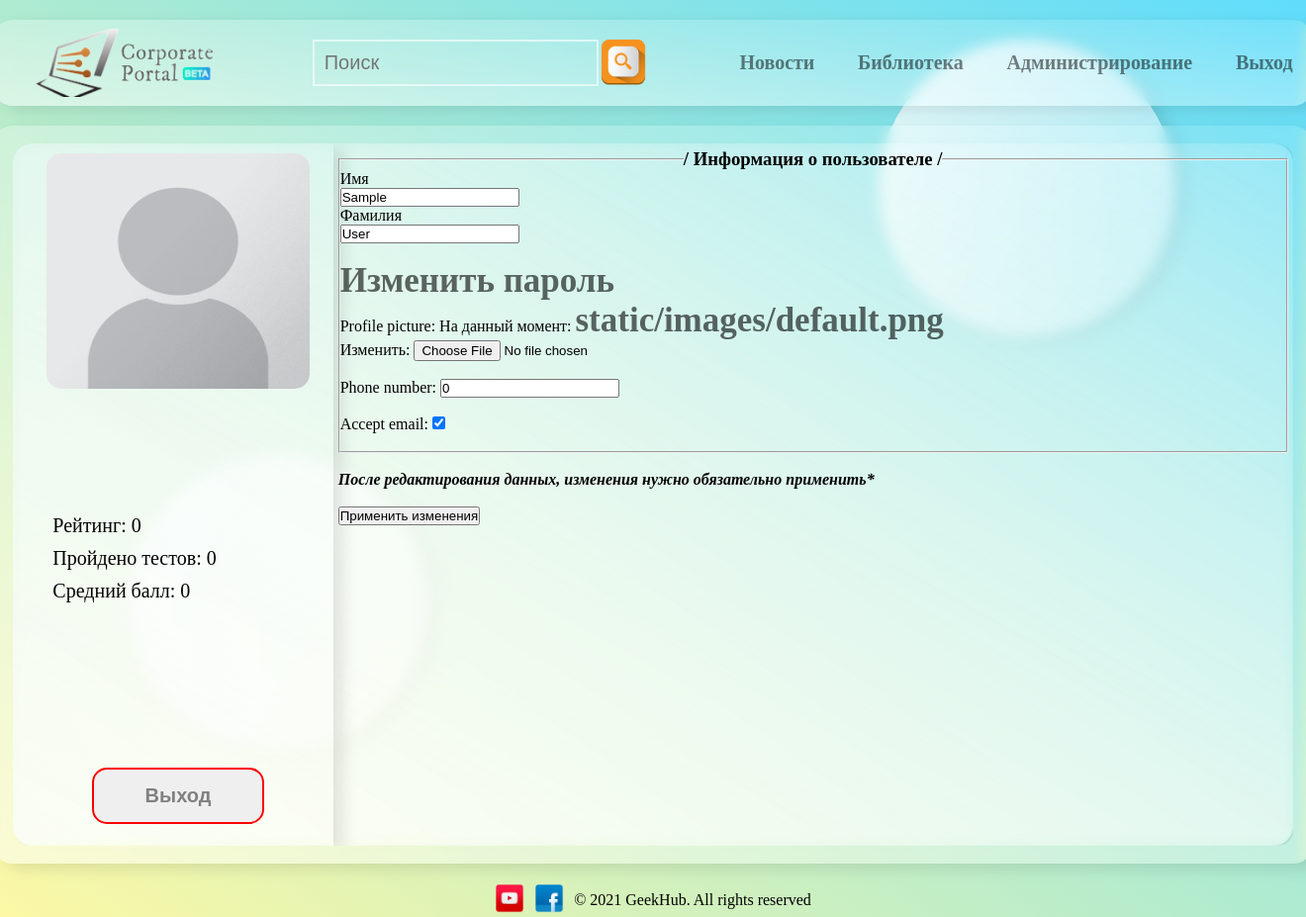
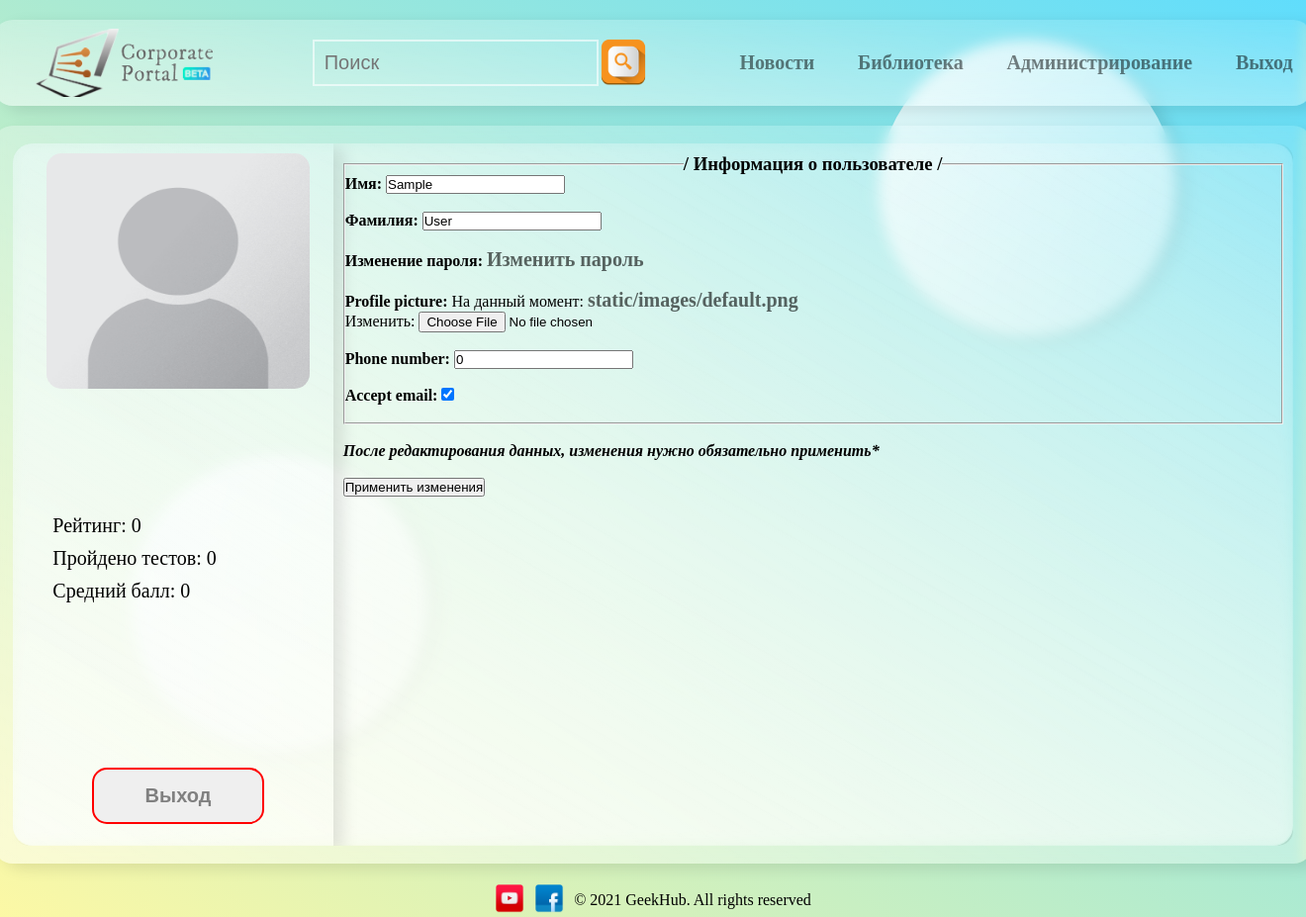
Before and after one commit to Irshak10/FinalProject, a Django app: page /profile/ in a window 1320 px wide. Shown: the whole page at 99% size. Run offline with Django 3.2, Linux system fonts and the light colour scheme; the visitor is signed in with stand-in values (Sample User, id 1); data comes from the database, SQL or seed files in the repository; parts of the project's set-up code (start-up, migrations or seed data) failed here and were passed over; some libraries are stand-ins or nearby versions.

Commit message:
Big fix: Fixed 9 Bugs, change Profile, reset and change password, front

```diff
--- a/static/css/style.css
+++ b/static/css/style.css
@@ -76,6 +76,10 @@ body {
     align-items: center;
     justify-content: flex-start;
     overflow: hidden;
+}
+
+.main_2  > a{
+    font-size: 20px !important;
 }
 
 form.search input[type=text] {
@@ -620,7 +624,8 @@ form.search button img:hover {
     float: right;
     width: 75%;
     height: 100%;
-    padding: 5px;
+    padding: 10px;
+
 }
 
 .left-column .image-profile {
--- a/users/templates/users/password_change.html
+++ b/users/templates/users/password_change.html
@@ -8,14 +8,16 @@
         <h3 align="center">Используйте данную форму для изменения пароля</h3>
         <br>
         {% for foo in form %}
-            {{ foo.label }}:
+            <b>{{ foo.label }}:</b><br>
             {{ foo }}<br>
             {{ foo.help_text }}
+           <h2> {{ foo.errors }}</h2>
+
         {% endfor %}
 
-            <br>
         <p><input type="submit" value="Изменить"></p>
         {% csrf_token %}
     </form>
 
+
 {% endblock %}
--- a/users/templates/users/password_reset.html
+++ b/users/templates/users/password_reset.html
@@ -8,10 +8,15 @@
             <fieldset class="form-group">
                 <legend class="border-bottom mb-4">Возобновить пароль</legend>
                 {{ password_reset_form }}
+
             </fieldset>
             <div class="form-group">
                 <button class="btn btn-outline-info" type="submit">Отправить запрос для получения нового пароля</button>
             </div>
+            {% for message in messages %}
+                    <b><p id="messages">{{ message }}</p><b/>
+            {% endfor %}
+
         </form>
     </div>
 {% endblock %}
--- a/users/templates/users/password_reset_complete.html
+++ b/users/templates/users/password_reset_complete.html
@@ -4,4 +4,5 @@
         Ваш новый пароль установлен!)<br>
     </div>
     <a href="{% url 'login' %}">Залогиниться можно здесь</a>
+
 {% endblock %}
--- a/users/templates/users/password_reset_done.html
+++ b/users/templates/users/password_reset_done.html
@@ -1,6 +1,6 @@
 {% extends 'base-users.html' %}
 {% block main %}
-    <div class="reset_password">
-        Вам было отправлено электронное письмо с инструкциями по сбросу пароля, на указзанную почту в профиле.
-    </div>
+    {% for message in messages %}
+       <p id="messages">{{ message }}</p>
+    {% endfor %}
 {% endblock %}
--- a/users/templates/users/profile.html
+++ b/users/templates/users/profile.html
@@ -39,25 +39,35 @@
             {% csrf_token %}
                 <fieldset class="form-group">
                     <legend class="border-bottom mb-4" align="center"><h3>/ Информация о пользователе /</h3></legend>
-                    {{ user_form|crispy }}<br>
-                    <a href="{% url 'password_change' %} ">Изменить пароль</a><br>
 
-                    {% for foo in profile_form %}
-                    {{ foo.label }}:
+                    <div class="main_1">
+                    {% for foo in user_form %}
+                        <b>{{ foo.label }}:</b>
                     {{ foo }}<br><br>
+                    {% endfor %}
+                    </div>
 
-                    {% endfor %}
+{#                    {{ user_form|crispy }}<br>#}
+                    <div class="main_2">
+                        <b>Изменение пароля:</b> <a href="{% url 'password_change' %} ">Изменить пароль</a><br><br>
 
-{#                    {{ profile_form|crispy }}#}
+                        {% for foo in profile_form %}
+                            <b>{{ foo.label }}:</b>
+                        {{ foo }}<br><br>
+                        {% endfor %}
+                    </div>
+{#                  {{ profile_form|crispy }}#}
                 </fieldset><br>
 
                 <div class="form-group">
                     <i><b>После редактирования данных, изменения нужно обязательно применить*</i></b><br><br>
                     <button class="btn btn-outline-info" type="submit">Применить изменения</button>
                 </div><br>
+
                 {% for message in messages %}
-                                <p id="messages">{{ message }}</p>
+                    <b><p id="messages">{{ message }}</p><b/>
                 {% endfor %}
+
             </form>
         </div>
     </div>
```
